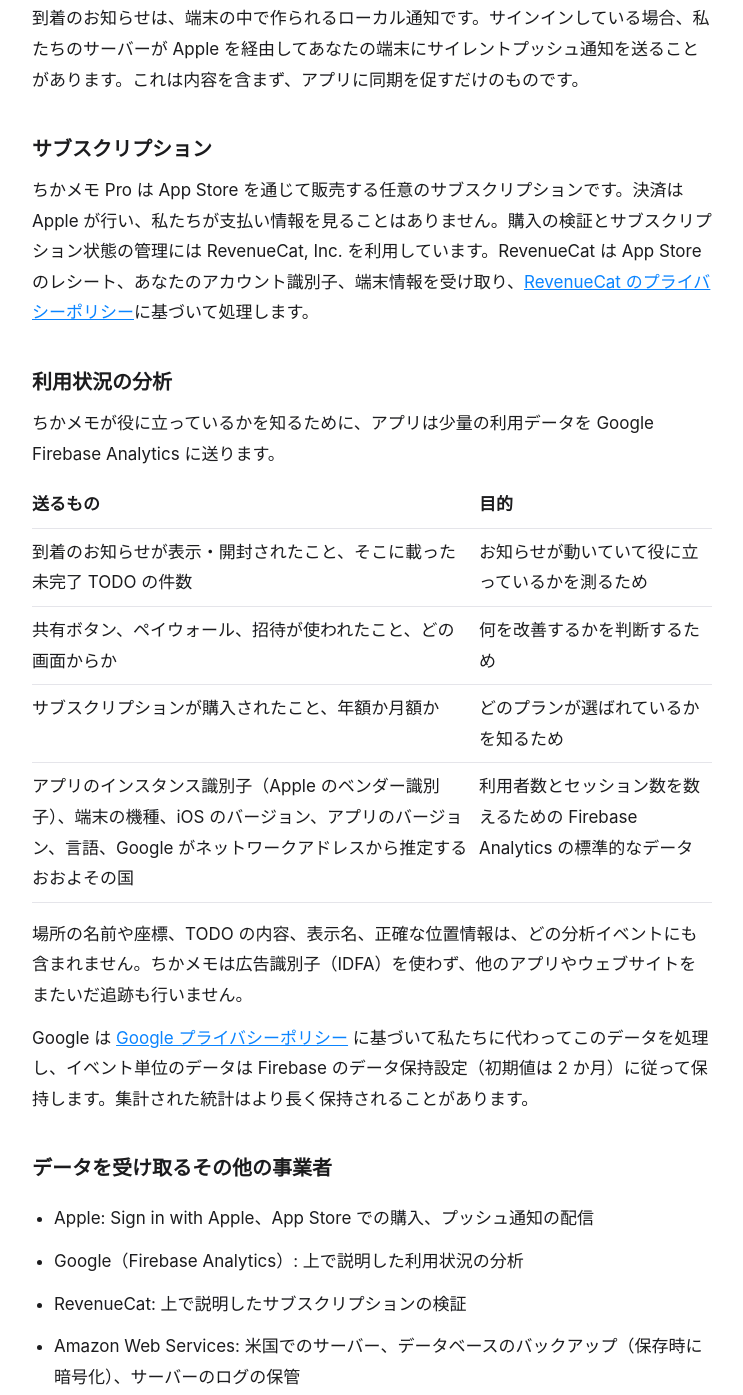
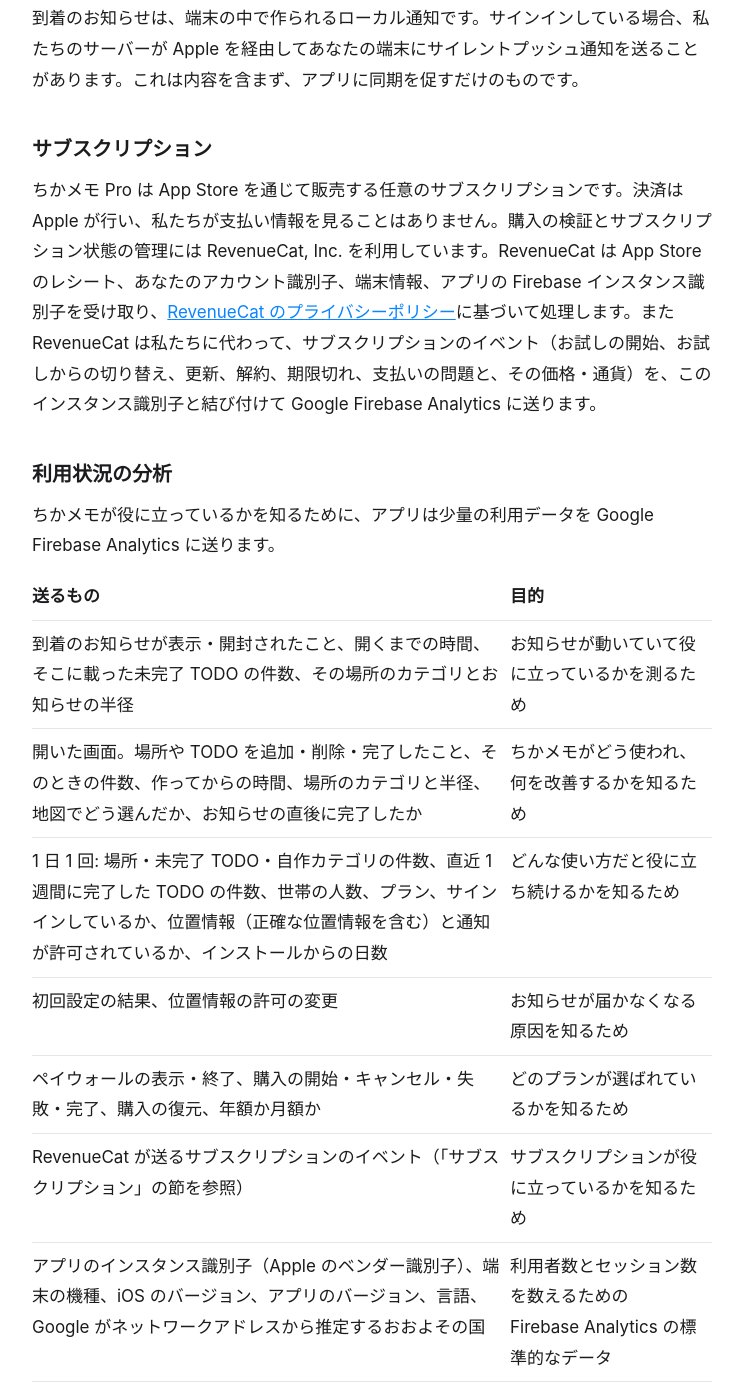
Before and after one commit to mickamy/LocateDo, a plain HTML site: page site/privacy-ja.html in a window 1280 px wide. Shown: the part 2041-3436 px from the top of the page, without its empty margins (268-1011 px from the left). Drawn offline with Linux system fonts and the light colour scheme.

Commit message:
docs: declare purchase analytics and the linked device ID, and describe the wider analytics in the privacy policy

```diff
--- a/site/privacy-ja.html
+++ b/site/privacy-ja.html
@@ -89,19 +89,22 @@
   <p>到着のお知らせは、端末の中で作られるローカル通知です。サインインしている場合、私たちのサーバーが Apple を経由してあなたの端末にサイレントプッシュ通知を送ることがあります。これは内容を含まず、アプリに同期を促すだけのものです。</p>
 
   <h2>サブスクリプション</h2>
-  <p>ちかメモ Pro は App Store を通じて販売する任意のサブスクリプションです。決済は Apple が行い、私たちが支払い情報を見ることはありません。購入の検証とサブスクリプション状態の管理には RevenueCat, Inc. を利用しています。RevenueCat は App Store のレシート、あなたのアカウント識別子、端末情報を受け取り、<a href="https://www.revenuecat.com/privacy">RevenueCat のプライバシーポリシー</a>に基づいて処理します。</p>
+  <p>ちかメモ Pro は App Store を通じて販売する任意のサブスクリプションです。決済は Apple が行い、私たちが支払い情報を見ることはありません。購入の検証とサブスクリプション状態の管理には RevenueCat, Inc. を利用しています。RevenueCat は App Store のレシート、あなたのアカウント識別子、端末情報、アプリの Firebase インスタンス識別子を受け取り、<a href="https://www.revenuecat.com/privacy">RevenueCat のプライバシーポリシー</a>に基づいて処理します。また RevenueCat は私たちに代わって、サブスクリプションのイベント（お試しの開始、お試しからの切り替え、更新、解約、期限切れ、支払いの問題と、その価格・通貨）を、このインスタンス識別子と結び付けて Google Firebase Analytics に送ります。</p>
 
   <h2>利用状況の分析</h2>
   <p>ちかメモが役に立っているかを知るために、アプリは少量の利用データを Google Firebase Analytics に送ります。</p>
   <table>
     <tr><th>送るもの</th><th>目的</th></tr>
-    <tr><td>到着のお知らせが表示・開封されたこと、そこに載った未完了 TODO の件数</td><td>お知らせが動いていて役に立っているかを測るため</td></tr>
-    <tr><td>共有ボタン、ペイウォール、招待が使われたこと、どの画面からか</td><td>何を改善するかを判断するため</td></tr>
-    <tr><td>サブスクリプションが購入されたこと、年額か月額か</td><td>どのプランが選ばれているかを知るため</td></tr>
+    <tr><td>到着のお知らせが表示・開封されたこと、開くまでの時間、そこに載った未完了 TODO の件数、その場所のカテゴリとお知らせの半径</td><td>お知らせが動いていて役に立っているかを測るため</td></tr>
+    <tr><td>開いた画面。場所や TODO を追加・削除・完了したこと、そのときの件数、作ってからの時間、場所のカテゴリと半径、地図でどう選んだか、お知らせの直後に完了したか</td><td>ちかメモがどう使われ、何を改善するかを知るため</td></tr>
+    <tr><td>1 日 1 回: 場所・未完了 TODO・自作カテゴリの件数、直近 1 週間に完了した TODO の件数、世帯の人数、プラン、サインインしているか、位置情報（正確な位置情報を含む）と通知が許可されているか、インストールからの日数</td><td>どんな使い方だと役に立ち続けるかを知るため</td></tr>
+    <tr><td>初回設定の結果、位置情報の許可の変更</td><td>お知らせが届かなくなる原因を知るため</td></tr>
+    <tr><td>ペイウォールの表示・終了、購入の開始・キャンセル・失敗・完了、購入の復元、年額か月額か</td><td>どのプランが選ばれているかを知るため</td></tr>
+    <tr><td>RevenueCat が送るサブスクリプションのイベント（「サブスクリプション」の節を参照）</td><td>サブスクリプションが役に立っているかを知るため</td></tr>
     <tr><td>アプリのインスタンス識別子（Apple のベンダー識別子）、端末の機種、iOS のバージョン、アプリのバージョン、言語、Google がネットワークアドレスから推定するおおよその国</td><td>利用者数とセッション数を数えるための Firebase Analytics の標準的なデータ</td></tr>
   </table>
   <p>場所の名前や座標、TODO の内容、表示名、正確な位置情報は、どの分析イベントにも含まれません。ちかメモは広告識別子（IDFA）を使わず、他のアプリやウェブサイトをまたいだ追跡も行いません。</p>
-  <p>Google は <a href="https://policies.google.com/privacy?hl=ja">Google プライバシーポリシー</a> に基づいて私たちに代わってこのデータを処理し、イベント単位のデータは Firebase のデータ保持設定（初期値は 2 か月）に従って保持します。集計された統計はより長く保持されることがあります。</p>
+  <p>Google は <a href="https://policies.google.com/privacy?hl=ja">Google プライバシーポリシー</a> に基づいて私たちに代わってこのデータを処理し、イベント単位のデータを 14 か月保持します。私たちも自身の分析のために同じイベントデータを Google BigQuery に書き出し、14 か月を超えて保持しません。集計された統計はより長く保持されることがあります。</p>
 
   <h2>データを受け取るその他の事業者</h2>
   <ul>
```
Also changed, not shown: site/privacy.html (+8 -5 lines).
